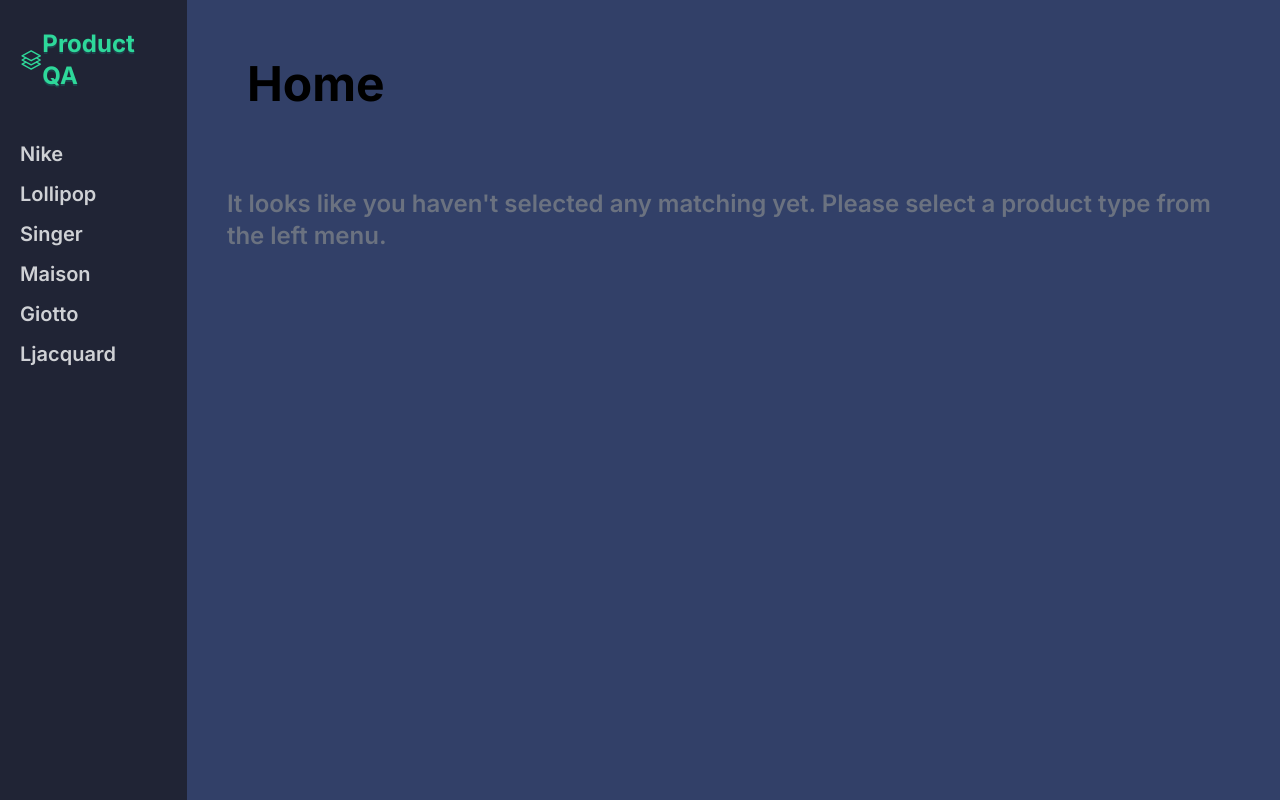
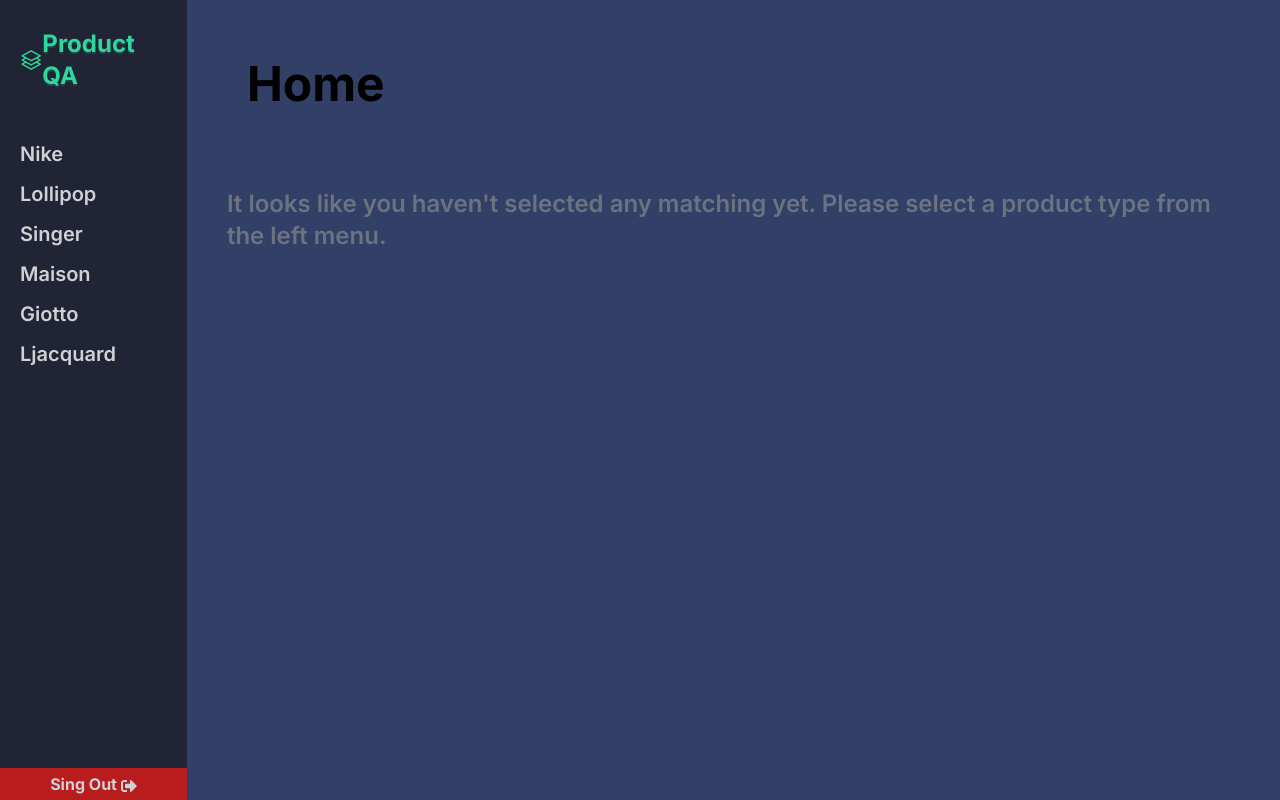
Before and after one commit to lobobot1/compare_product, a Next.js app: page / in a window 1280 px wide. Built offline with nearby package versions, Linux system fonts and the light colour scheme.

Commit message:
Add sign out button to SideBar component

```diff
--- a/src/components/SideBar.jsx
+++ b/src/components/SideBar.jsx
@@ -1,9 +1,13 @@
+'use client'
 import Menu from "./Menu";
+import { FaSignOutAlt } from "react-icons/fa";
+import { signOut } from 'next-auth/react'
 
 const SideBar = () => {
   return (
     <>
-      <nav className="bg-[#202435] shadow-xl h-screen">
+      <nav className="bg-[#202435] shadow-xl h-screen grid content-between">
+        <div>
           <div className="text-[#2ed89a] text-2xl font-bold pt-7 px-5 flex items-center justify-between">
             <svg
               xmlns="http://www.w3.org/2000/svg"
@@ -24,6 +28,12 @@ const SideBar = () => {
             </p>
           </div>
           <Menu />
+        </div>
+
+        <button className="capitalize bg-red-700 font-bold py-1 text-[#cfd1d5]" onClick={()=>signOut()}>
+          sing out <FaSignOutAlt className="inline-block" />
+        </button>
+
       </nav>
     </>
   );
```
Lines whose indentation alone changed are shown as unchanged.
